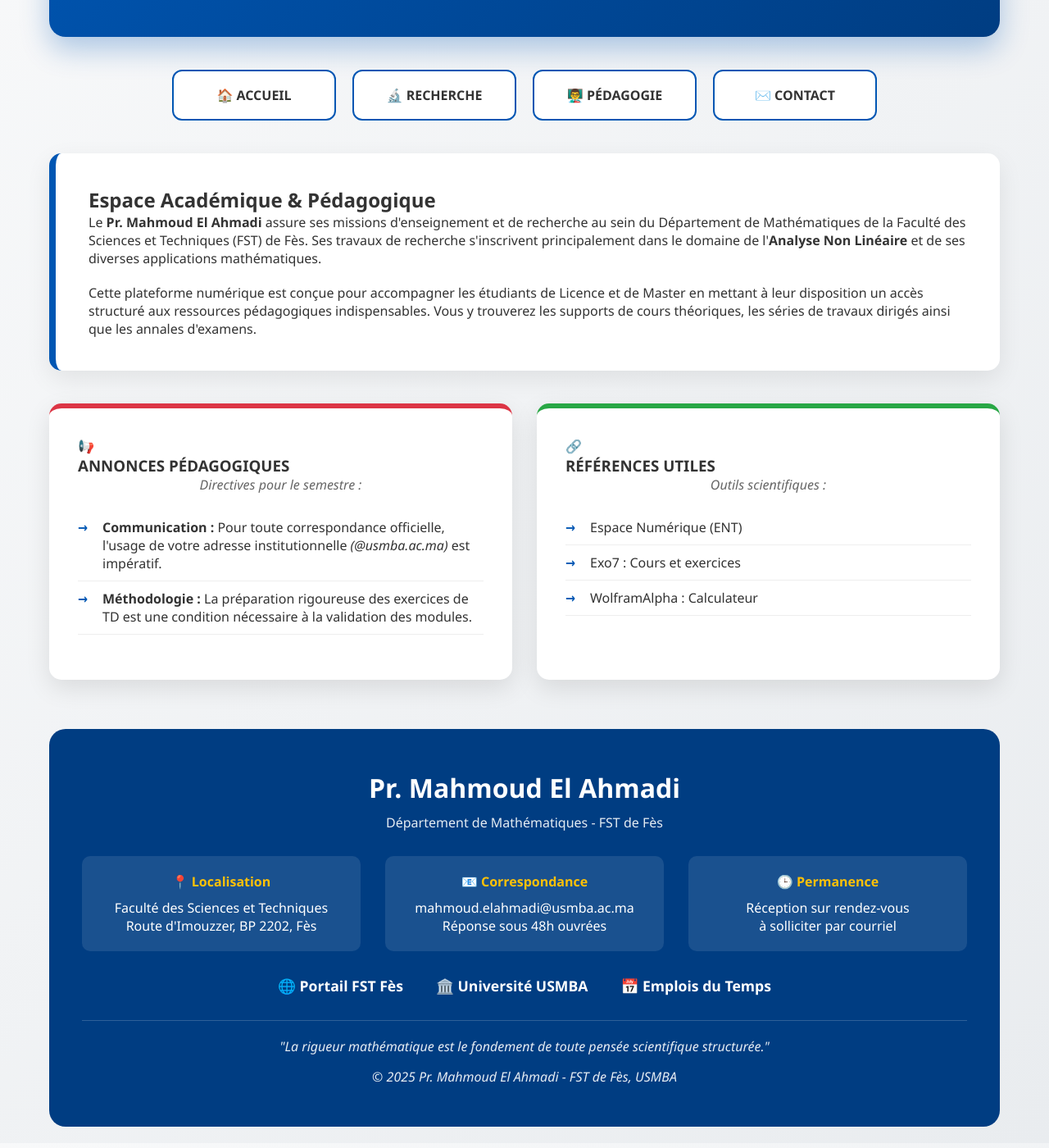
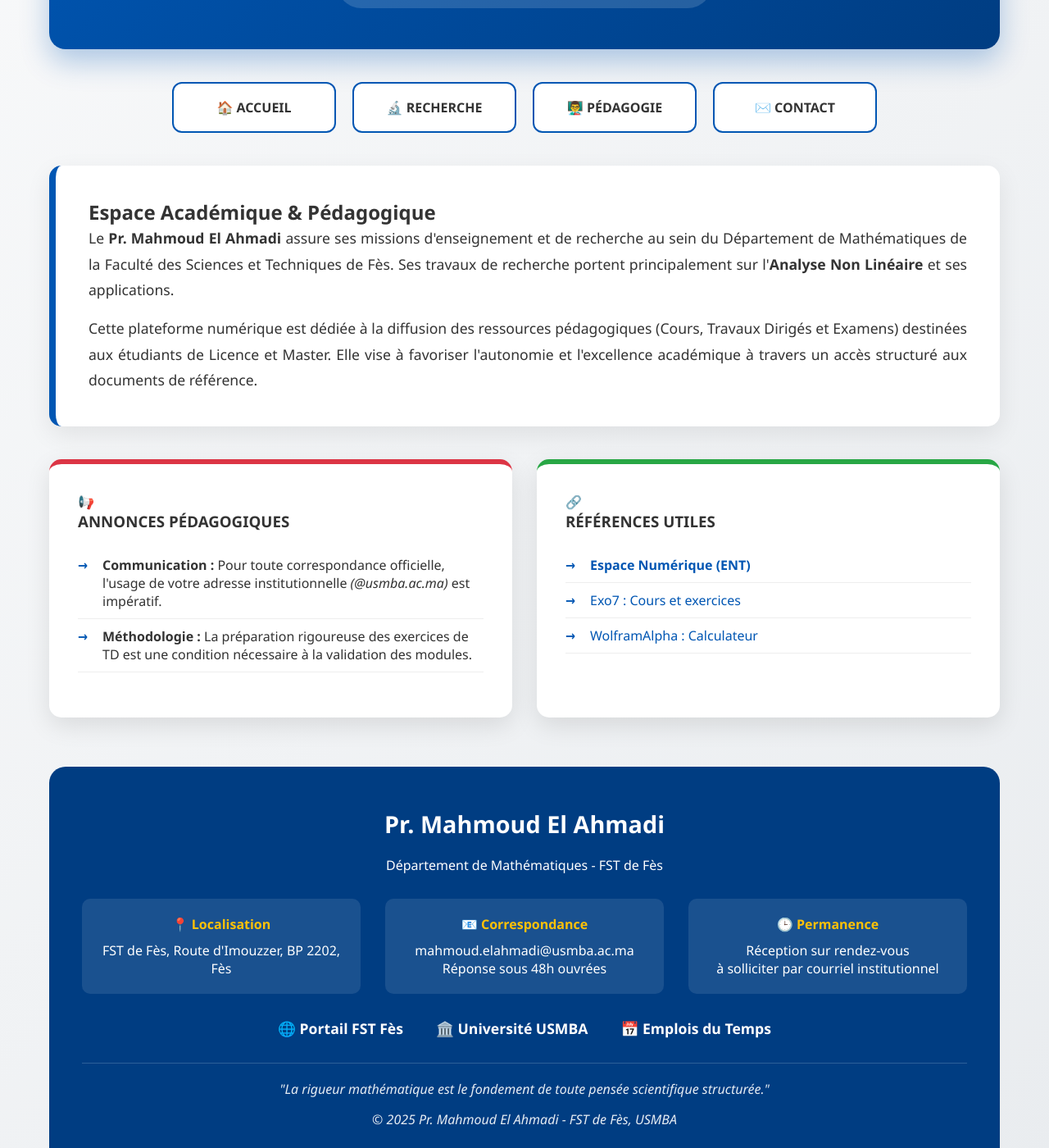
Before and after one commit to mahmoudmath/mahmoudmath.github.io, a Jekyll site: the page index.html, which Jekyll copies as it is, in a window 1280 px wide and 1400 px high, scrolled down 249 px. Shown: the whole window at 82% size. Built offline with Jekyll 4.4.1, drawn with Linux system fonts in a browser that asks for light colours; some of the changed text lies outside the part shown.

Commit message:
Update index.html

```diff
--- a/index.html
+++ b/index.html
@@ -11,7 +11,7 @@
         <!-- EN-TÊTE -->
         <header class="professor-header">
             <div class="professor-name">Pr. Mahmoud El Ahmadi</div>
-            <div style="font-size: 1.4em; opacity: 0.9;">Enseignant-Chercheur en Mathématiques</div>
+            <div class="professor-title">Professeur de Mathématiques</div>
             <div class="institution">
                 <span class="university">Faculté des Sciences et Techniques de Fès</span><br>
                 Université Sidi Mohamed Ben Abdellah (USMBA)
@@ -29,48 +29,44 @@
         <!-- PRÉSENTATION -->
         <section class="presentation">
             <h2>Espace Académique & Pédagogique</h2>
-            <p>
-                Le <strong>Pr. Mahmoud El Ahmadi</strong> assure ses missions d'enseignement et de recherche au sein du Département de Mathématiques de la Faculté des Sciences et Techniques (FST) de Fès. Ses travaux de recherche s'inscrivent principalement dans le domaine de l'<strong>Analyse Non Linéaire</strong> et de ses diverses applications mathématiques.
+            <p style="font-size: 1.1em; line-height: 1.8; text-align: justify;">
+                Le <strong>Pr. Mahmoud El Ahmadi</strong> assure ses missions d'enseignement et de recherche au sein du Département de Mathématiques de la Faculté des Sciences et Techniques de Fès. Ses travaux de recherche portent principalement sur l'<strong>Analyse Non Linéaire</strong> et ses applications.
             </p>
-            <p style="margin-top: 20px;">
-                Cette plateforme numérique est conçue pour accompagner les étudiants de Licence et de Master en mettant à leur disposition un accès structuré aux ressources pédagogiques indispensables. Vous y trouverez les supports de cours théoriques, les séries de travaux dirigés ainsi que les annales d'examens.
+            <p style="margin-top: 15px; font-size: 1.1em; line-height: 1.8; text-align: justify;">
+                Cette plateforme numérique est dédiée à la diffusion des ressources pédagogiques (Cours, Travaux Dirigés et Examens) destinées aux étudiants de Licence et Master. Elle vise à favoriser l'autonomie et l'excellence académique à travers un accès structuré aux documents de référence.
             </p>
         </section>
 
         <div class="resources-grid">
-            <!-- CARTE 1 : ANNONCES -->
             <div class="resource-card" style="border-top-color: #dc3545;">
                 <span class="resource-icon">📢</span>
                 <h3>ANNONCES PÉDAGOGIQUES</h3>
-                <p style="text-align: center; color: #666; font-style: italic;">Directives pour le semestre :</p>
                 <ul class="resource-list">
                     <li><strong>Communication :</strong> Pour toute correspondance officielle, l'usage de votre adresse institutionnelle <em>(@usmba.ac.ma)</em> est impératif.</li>
                     <li><strong>Méthodologie :</strong> La préparation rigoureuse des exercices de TD est une condition nécessaire à la validation des modules.</li>
                 </ul>
             </div>
 
-            <!-- CARTE 2 : RÉFÉRENCES -->
             <div class="resource-card" style="border-top-color: #28a745;">
                 <span class="resource-icon">🔗</span>
                 <h3>RÉFÉRENCES UTILES</h3>
-                <p style="text-align: center; color: #666; font-style: italic;">Outils scientifiques :</p>
                 <ul class="resource-list">
-                    <li><a href="https://ent-fst.usmba.ac.ma/" target="_blank">Espace Numérique (ENT)</a></li>
-                    <li><a href="http://exo7.emath.fr/" target="_blank">Exo7 : Cours et exercices</a></li>
-                    <li><a href="https://www.wolframalpha.com/" target="_blank">WolframAlpha : Calculateur</a></li>
+                    <li><a href="https://ent-fst.usmba.ac.ma/" target="_blank" style="color:#0056b3; font-weight: bold;">Espace Numérique (ENT)</a></li>
+                    <li><a href="http://exo7.emath.fr/" target="_blank" style="color:#0056b3;">Exo7 : Cours et exercices</a></li>
+                    <li><a href="https://www.wolframalpha.com/" target="_blank" style="color:#0056b3;">WolframAlpha : Calculateur</a></li>
                 </ul>
             </div>
         </div>
 
         <!-- FOOTER -->
         <footer class="professor-footer">
-            <h3 style="font-size: 2em; margin-bottom: 10px;">Pr. Mahmoud El Ahmadi</h3>
-            <p style="opacity: 0.9;">Département de Mathématiques - FST de Fès</p>
+            <h3 style="font-size: 1.8em; margin-bottom: 20px;">Pr. Mahmoud El Ahmadi</h3>
+            <p>Département de Mathématiques - FST de Fès</p>
 
             <div class="contact-info">
                 <div class="contact-item">
                     <h4>📍 Localisation</h4>
-                    <p>Faculté des Sciences et Techniques<br>Route d'Imouzzer, BP 2202, Fès</p>
+                    <p>FST de Fès, Route d'Imouzzer, BP 2202, Fès</p>
                 </div>
 
                 <div class="contact-item">
@@ -80,9 +76,9 @@
 
                 <div class="contact-item">
                     <h4>🕒 Permanence</h4>
-                    <p>Réception sur rendez-vous<br>à solliciter par courriel</p>
+                    <p>Réception sur rendez-vous<br>à solliciter par courriel institutionnel</p>
                 </div>
-            </div> <!-- Fin contact-info -->
+            </div> <!-- ICI J'AI FERMÉ LA DIV QUI MANQUAIT -->
 
             <div class="footer-links">
                 <a href="http://www.fst-usmba.ac.ma/" target="_blank">🌐 Portail FST Fès</a>
```
